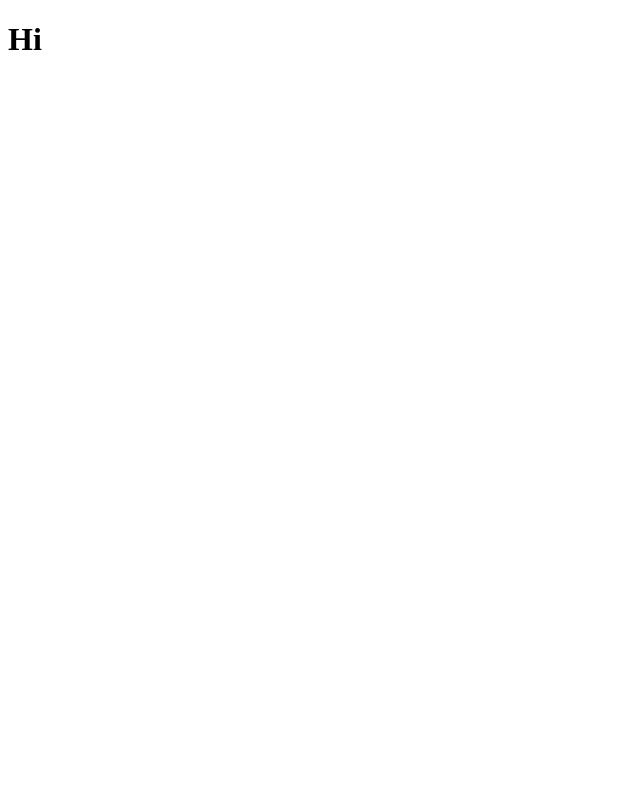
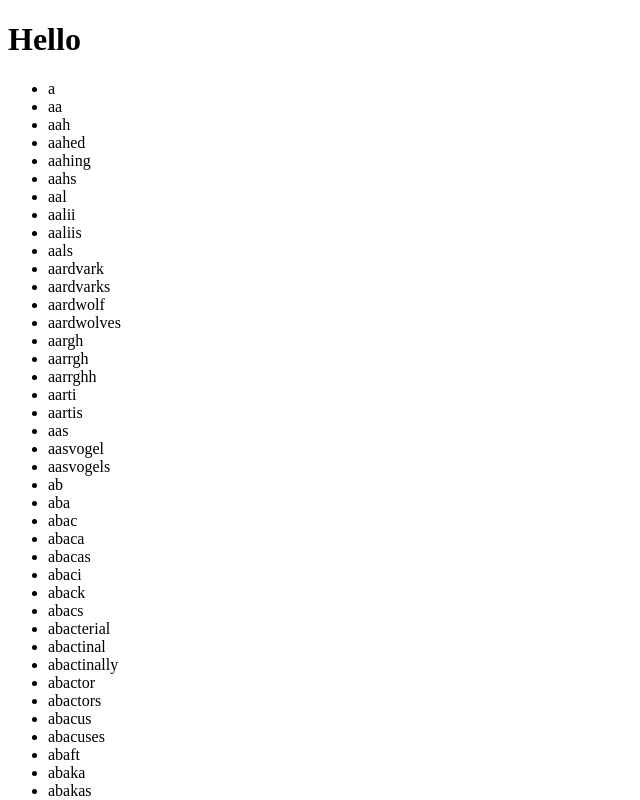
Before and after one commit to alchemy-fullstack-js-winter-2019/redux-words, a React app: page / in a window 1280 px wide. Shown: the top 800 px of the page, without its empty margins (0-640 px from the left). Built offline with nearby package versions, Linux system fonts and the light colour scheme.

Commit message:
first thousand words in the browser

```diff
--- a/src/components/app/App.js
+++ b/src/components/app/App.js
@@ -1,5 +1,11 @@
 import React from 'react';
+import TopWords from '../words/TopWords';
 
 export default function App() {
-  return <h1>Hi</h1>
+  return (
+    <>
+      <h1>Hello</h1>
+      <TopWords />
+    </>
+  );
 }
--- /dev/null
+++ b/src/components/words/TopWords.js
@@ -0,0 +1,11 @@
+import { connect } from 'react-redux';
+import Words from './Words';
+import { getFirstWords } from '../../selectors/words';
+
+const mapStateToProps = state => ({
+  words: getFirstWords(state, 1000)
+});
+
+export default connect(
+  mapStateToProps
+)(Words);
--- /dev/null
+++ b/src/components/words/Words.js
@@ -0,0 +1,21 @@
+import React from 'react';
+import PropTypes from 'prop-types';
+
+function Words({ words }) {
+  const wordsList = words.map(word => {
+    return (
+      <li key={word}>{word}</li>
+    );
+  });
+  return (
+    <ul>
+      {wordsList}
+    </ul>
+  );
+}
+
+Words.propTypes = {
+  words: PropTypes.array.isRequired
+};
+
+export default Words;
--- /dev/null
+++ b/src/reducers/index.js
@@ -0,0 +1,6 @@
+import { combineReducers } from 'redux';
+import words from './words';
+
+export default combineReducers({
+  words
+});
--- /dev/null
+++ b/src/reducers/words.js
@@ -0,0 +1,9 @@
+import dictionary from '../fixtures/words.json';
+
+const initialState = {
+  dictionary
+};
+
+export default function reducer(state = initialState, action) {
+  return state;
+}
--- a/src/selectors/words.js
+++ b/src/selectors/words.js
@@ -1,16 +1,24 @@
-function selectorPerformance(fn) {
-  const start = performance.now();
-  const results = fn();
-  console.log('PERFORMANCE', performance.now() - start);
-  return results;
-}
+export const getWords = state => {
+  return state.words.dictionary;
+};
 
-function badSelector(words, searchTerm) {
-  const filtered = [];
-  for(let j = 0; j < words.length; j++) {
-    if(!filtered.some(w => w === words[j]) && words[j].includes(searchTerm)) {
-      filtered.push(words[j]);
-    }
-  }
-  return filtered;
-}
+export const getFirstWords = (state, count) => {
+  return getWords(state).slice(0, count);
+};
+
+// function selectorPerformance(fn) {
+//   const start = performance.now();
+//   const results = fn();
+//   console.log('PERFORMANCE', performance.now() - start);
+//   return results;
+// }
+
+// function badSelector(words, searchTerm) {
+//   const filtered = [];
+//   for(let j = 0; j < words.length; j++) {
+//     if(!filtered.some(w => w === words[j]) && words[j].includes(searchTerm)) {
+//       filtered.push(words[j]);
+//     }
+//   }
+//   return filtered;
+// }
--- a/src/store.js
+++ b/src/store.js
@@ -1,3 +1,7 @@
 import { createStore } from 'redux';
+import reducer from './reducers';
 
-export default createStore(() => ({}));
+export default createStore(
+  reducer,
+  window.__REDUX_DEVTOOLS_EXTENSION__ && window.__REDUX_DEVTOOLS_EXTENSION__()
+);
```
Also changed, not shown: 1 other file (tests, documents, lock files or other folders).
